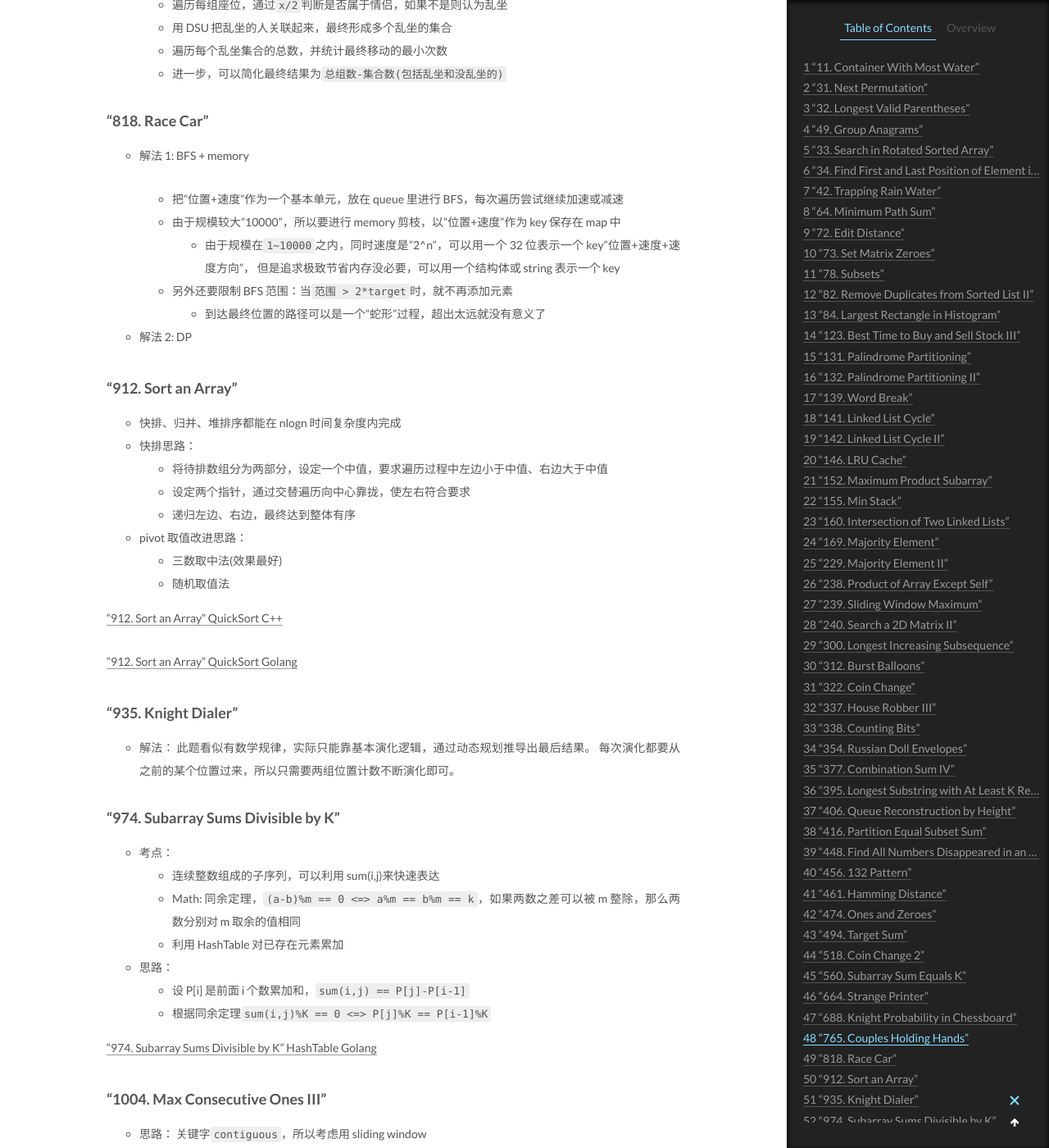
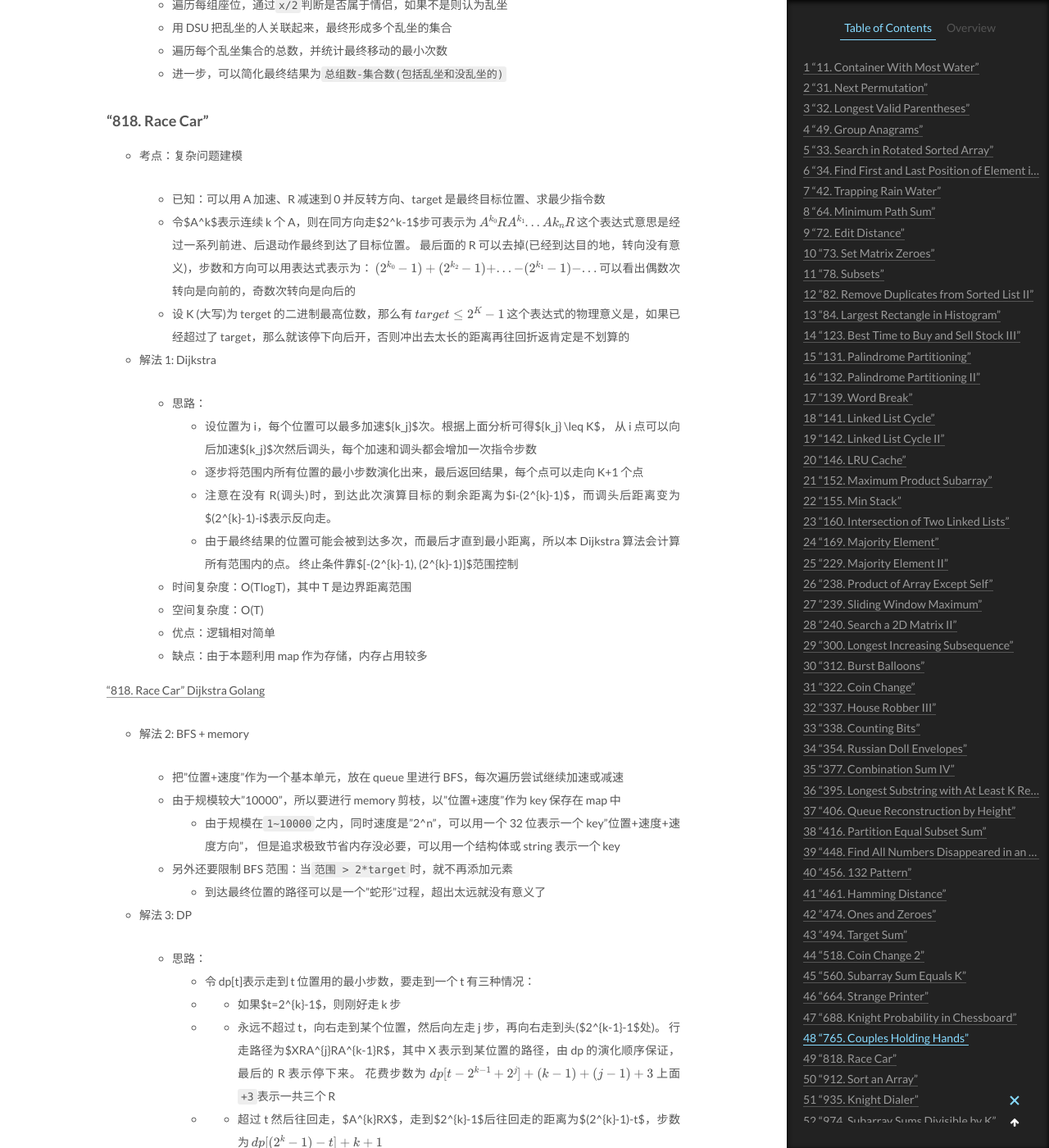
Before and after one commit to CodeHunter2006/CodeHunter2006.github.io, a Jekyll site: the page built from _posts/2020-12-27-LeetCode_Question_Category.md, in a window 1280 px wide and 1400 px high, scrolled down 13549 px. Shown: the whole window at 82% size. Built offline with Jekyll 4.4.1, drawn with Linux system fonts in a browser that asks for light colours; formulas are drawn with MathJax 3; some of the changed text lies outside the part shown.

Commit message:
[chore]: add contents.

```diff
--- a/_posts/2020-12-27-LeetCode_Question_Category.md
+++ b/_posts/2020-12-27-LeetCode_Question_Category.md
@@ -493,7 +493,36 @@ tags: Algorithm Leetcode
 
 ### "818. Race Car"
 
-- 解法 1: BFS + memory
+- 考点：复杂问题建模
+
+  - 已知：可以用 A 加速、R 减速到 0 并反转方向、target 是最终目标位置、求最少指令数
+  - 令$A^k$表示连续 k 个 A，则在同方向走$2^k-1$步可表示为
+    $$A^{k_0}RA^{k_1}...A{k_n}R$$
+    这个表达式意思是经过一系列前进、后退动作最终到达了目标位置。
+    最后面的 R 可以去掉(已经到达目的地，转向没有意义)，步数和方向可以用表达式表示为：
+    $$(2^{k_0}-1)+(2^{k_2}-1)+...-(2^{k_1}-1)-...$$
+    可以看出偶数次转向是向前的，奇数次转向是向后的
+  - 设 K (大写)为 terget 的二进制最高位数，那么有
+    $$target \leq 2^{K}-1$$
+    这个表达式的物理意义是，如果已经超过了 target，那么就该停下向后开，否则冲出去太长的距离再往回折返肯定是不划算的
+
+- 解法 1: Dijkstra
+
+  - 思路：
+    - 设位置为 i，每个位置可以最多加速${k_j}$次。根据上面分析可得${k_j} \leq K$，
+      从 i 点可以向后加速${k_j}$次然后调头，每个加速和调头都会增加一次指令步数
+    - 逐步将范围内所有位置的最小步数演化出来，最后返回结果，每个点可以走向 K+1 个点
+    - 注意在没有 R(调头)时，到达此次演算目标的剩余距离为$i-(2^{k}-1)$，而调头后距离变为$(2^{k}-1)-i$表示反向走。
+    - 由于最终结果的位置可能会被到达多次，而最后才直到最小距离，所以本 Dijkstra 算法会计算所有范围内的点。
+      终止条件靠$[-(2^{k}-1), (2^{k}-1)]$范围控制
+  - 时间复杂度：O(TlogT)，其中 T 是边界距离范围
+  - 空间复杂度：O(T)
+  - 优点：逻辑相对简单
+  - 缺点：由于本题利用 map 作为存储，内存占用较多
+
+["818. Race Car" Dijkstra Golang]()
+
+- 解法 2: BFS + memory
 
   - 把"位置+速度"作为一个基本单元，放在 queue 里进行 BFS，每次遍历尝试继续加速或减速
   - 由于规模较大"10000"，所以要进行 memory 剪枝，以"位置+速度"作为 key 保存在 map 中
@@ -502,7 +531,24 @@ tags: Algorithm Leetcode
   - 另外还要限制 BFS 范围：当`范围 > 2*target`时，就不再添加元素
     - 到达最终位置的路径可以是一个"蛇形"过程，超出太远就没有意义了
 
-- 解法 2: DP
+- 解法 3: DP
+  - 思路：
+    - 令 dp[t]表示走到 t 位置用的最小步数，要走到一个 t 有三种情况：
+    - 1. 如果$t=2^{k}-1$，则刚好走 k 步
+    - 2. 永远不超过 t，向右走到某个位置，然后向左走 j 步，再向右走到头($2^{k-1}-1$处)。
+         行走路径为$XRA^{j}RA^{k-1}R$，其中 X 表示到某位置的路径，由 dp 的演化顺序保证，最后的 R 表示停下来。
+         花费步数为
+         $$dp[t-2^{k-1}+2^{j}]+(k-1)+(j-1)+3$$
+         上面`+3`表示一共三个 R
+    - 3. 超过 t 然后往回走，$A^{k}RX$，走到$2^{k}-1$后往回走的距离为$(2^{k}-1)-t$，步数为
+         $$dp[(2^{k}-1)-t]+k+1$$
+    - 上面 2、3 的 dp 值都可以取历史最小值
+  - 时间复杂度：O(TlogT)，对于每一个位置 x 要循环 O(logx)次
+  - 空间复杂度：O(T)
+  - 优点：内存使用效率高，性能较高
+  - 缺点：逻辑较复杂
+
+["818. Race Car" DP Golang]()
 
 ### "912. Sort an Array"
 
```
Also changed, not shown: _posts/2018-11-28-Go_Syntax.md (+1 -1 lines), _posts/2019-02-18-Algorithm_Dijkstra.md (+78 -10 lines), _posts/2021-01-02-Algorithm_DynamicPlanning.md (+31 -0 lines), _posts/2021-01-23-Lock.md (+10 -0 lines).
